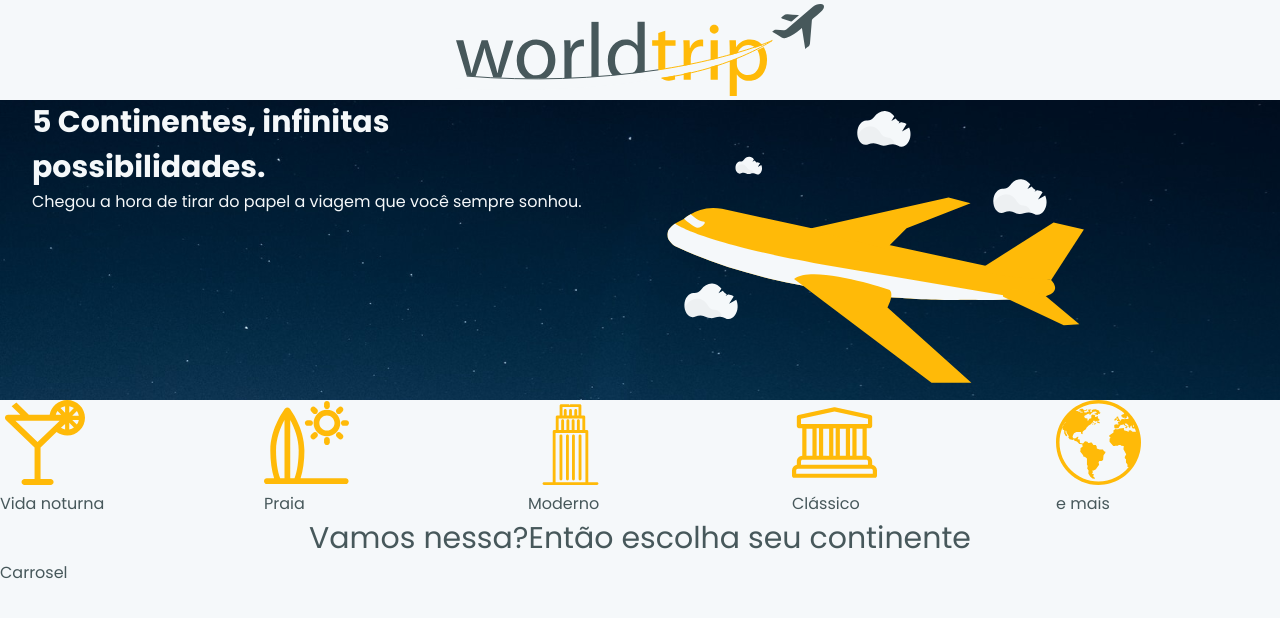
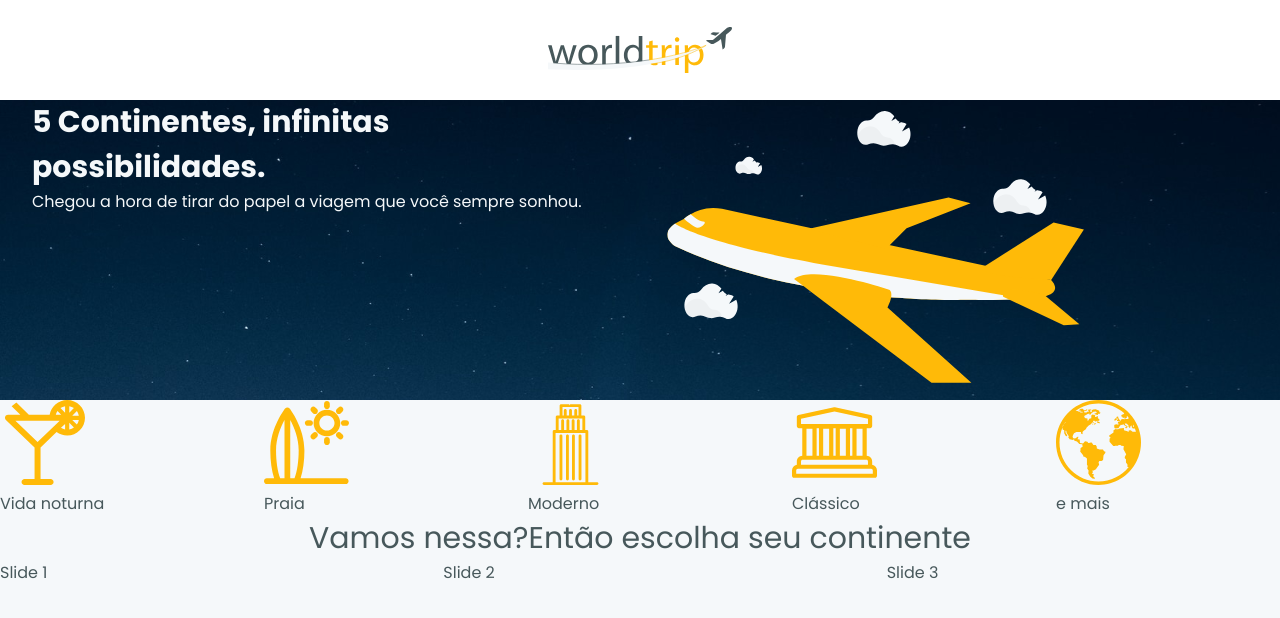
Before and after one commit to HemersonChaves/Desafio-01-Interface-com-Chakra-UI, a Next.js app: page / in a window 1280 px wide. Shown: the top 618 px of the page. Built offline with nearby package versions, Linux system fonts and the light colour scheme.

Commit message:
refactor(Header): adiciona Flex ao Header

```diff
--- a/src/components/Header.tsx
+++ b/src/components/Header.tsx
@@ -1,13 +1,37 @@
-import { Box, Flex } from '@chakra-ui/react';
-import Image from 'next/image';
-import Logo from "../../public/logo.svg";
+import { Flex, Grid, GridItem, Image } from '@chakra-ui/react';
 
-export default function Header()  {
+export default function Header() {
   return (
-    <Box >
-      <Flex align='center' justify='center' h="100px">
-        <Image alt="logo" src={Logo} />
-      </Flex>
-    </Box>
+    <Flex
+      bg="white"
+      w="100%"
+      as="header"
+      mx="auto"
+      px="1rem"
+      h={["50px", "100px"]}
+      align="center"
+      justify="center">
+      <Grid
+        h="100%"
+        mx="auto"
+        w="100%"
+        maxW="1160px"
+        alignItems="center"
+        templateColumns="repeat(3, 1fr)"
+        justifyContent="center">
+        <GridItem />
+        <GridItem >
+          <Image
+            w={["81px", "184px"]}
+            alt="Um avião voando sobre o nome da marca World trip"
+            src="/Logo.svg"
+            justifySelf="center"
+            gridColumn="2"
+          />
+        </GridItem>
+        <GridItem />
+
+      </Grid >
+    </Flex>
   )
 }
--- a/src/pages/index.tsx
+++ b/src/pages/index.tsx
@@ -1,4 +1,6 @@
 import { Box, Center, Flex, Text } from '@chakra-ui/react';
+import { Swiper, SwiperSlide } from 'swiper/react';
+import 'swiper/css';
 import type { NextPage } from 'next';
 import Banner from '../components/Banner';
 import Header from '../components/Header';
@@ -6,25 +8,36 @@ import Caracteristicas from '../components/Caracteristicas';
 
 const Home: NextPage = () => {
   return (
-    <Box >
+    <Flex direction="column">
       <Header />
       <Banner />
       <Caracteristicas />
-      <Flex   align='center'
-      justify='center'>
+      <Flex align='center'
+        justify='center'>
         <Center>
-          <Text  fontSize={"3xl"}>Vamos nessa?
+          <Text fontSize={"3xl"}>Vamos nessa?
           </Text>
-          <br/>
-          <Text  fontSize={"3xl"}>
+          <br />
+          <Text fontSize={"3xl"}>
             Então escolha seu continente
           </Text>
         </Center>
       </Flex>
       <Flex>
-        <h1>Carrosel</h1>
+        <Swiper
+          spaceBetween={50}
+          slidesPerView={3}
+          onSlideChange={() => console.log('slide change')}
+          onSwiper={(swiper) => console.log(swiper)}
+        >
+          <SwiperSlide>Slide 1</SwiperSlide>
+          <SwiperSlide>Slide 2</SwiperSlide>
+          <SwiperSlide>Slide 3</SwiperSlide>
+          <SwiperSlide>Slide 4</SwiperSlide>
+          ...
+        </Swiper>
       </Flex>
-    </Box>
+    </Flex>
   )
 }
 
--- a/src/styles/theme.ts
+++ b/src/styles/theme.ts
@@ -6,10 +6,16 @@ export const theme = extendTheme({
       "50": "#F5F8FA"
     },
     gray: {
-      "700": "#47585B"
+      "700": "#47585B",
+      "500": "#999999",
+      "400": "rgba(153, 153, 153, 0.5)",
+      "300": "#DADADA",
+      "50": "#F5F8FA"
     },
     yellow: {
-      "700": "#FFBA08"
+      "400": "#FFBA08",
+      "300": "rgba(255, 186, 8, 0.5)",
+
     }
   },
   fonts: {
@@ -19,7 +25,7 @@ export const theme = extendTheme({
   styles: {
     global: {
       body: {
-        bg: 'white.50',
+        bg: 'gray.50',
         color: 'gray.700'
       }
     }
```
